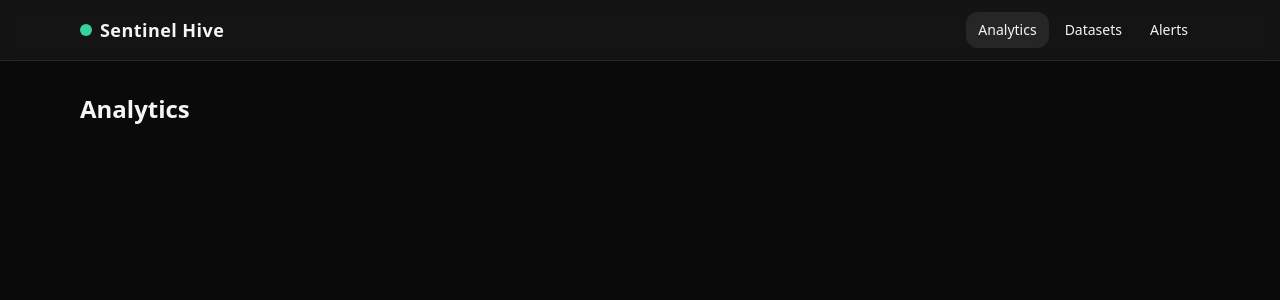
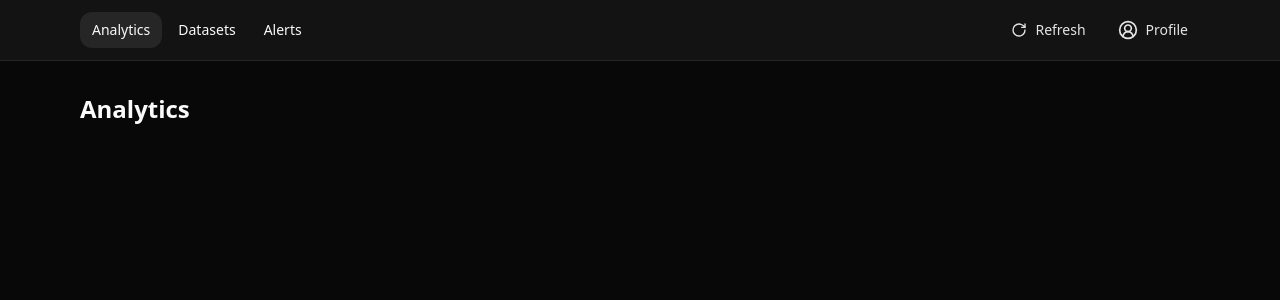
Before and after one commit to Sentinel-Hive/sentinel-client, a React (Vite) app in the folder sentinel-app-client/: page /#/analytics in a window 1280 px wide. Shown: the top 300 px of the page. Built offline with nearby package versions, Linux system fonts and the light colour scheme.

Commit message:
added basic main page with buttons for the analytics, datasets, and alerts page. username and refresh button created. sonner and lucide-react added.

```diff
--- a/sentinel-app-client/package.json
+++ b/sentinel-app-client/package.json
@@ -12,9 +12,11 @@
   "dependencies": {
     "@tauri-apps/api": "^2",
     "@tauri-apps/plugin-opener": "^2",
+    "lucide-react": "^0.544.0",
     "react": "^19.1.0",
     "react-dom": "^19.1.0",
-    "react-router-dom": "^7.9.2"
+    "react-router-dom": "^7.9.2",
+    "sonner": "^2.0.7"
   },
   "devDependencies": {
     "@tauri-apps/cli": "^2",
--- a/sentinel-app-client/src/App.tsx
+++ b/sentinel-app-client/src/App.tsx
@@ -4,10 +4,13 @@ import Header from "./components/Header";
 import Analytics from "./pages/Analytics";
 import Datasets from "./pages/Datasets";
 import Alerts from "./pages/Alerts";
+import { Toaster } from "sonner";
 
 function App() {
     return (
-        <div className="min-h-screen bg-neutral-950 text-neutral-100">
+        <div className="min-h-screen">
+            <Toaster richColors theme="dark" position="bottom-right" />
+
             <Header />
             <main className="mx-auto max-w-6xl px-4 py-8">
                 <Routes>
@@ -18,7 +21,8 @@ function App() {
                     <Route path="/analytics" element={<Analytics />} />
                     <Route path="/datasets" element={<Datasets />} />
                     <Route path="/alerts" element={<Alerts />} />
-                    {/* 404 (optional) */}
+
+                    {/* 404 */}
                     <Route
                         path="*"
                         element={
--- a/sentinel-app-client/src/components/Header.tsx
+++ b/sentinel-app-client/src/components/Header.tsx
@@ -1,21 +1,19 @@
 // src/components/Header.tsx
 import { NavLink } from "react-router-dom";
+import { RotateCw, UserCircle2 } from "lucide-react";
+import { toast } from "sonner";
 
 const navLinkClass =
     "px-3 py-2 rounded-xl text-sm font-medium transition hover:bg-neutral-800/60";
 const activeClass = "bg-neutral-800";
 
 export default function Header() {
+    const notImplemented = () => toast.info("This is not implemented yet");
+
     return (
         <header className="sticky top-0 z-10 border-b border-neutral-800 bg-neutral-900/80 backdrop-blur">
             <div className="mx-auto flex max-w-6xl items-center justify-between px-4 py-3">
-                <div className="flex items-center gap-2">
-                    <span className="inline-block h-3 w-3 rounded-full bg-emerald-400" />
-                    <h1 className="text-lg font-semibold tracking-wide">
-                        Sentinel Hive
-                    </h1>
-                </div>
-
+                {/* Left: nav */}
                 <nav className="flex items-center gap-1">
                     <NavLink
                         to="/analytics"
@@ -42,6 +40,28 @@ export default function Header() {
                         Alerts
                     </NavLink>
                 </nav>
+
+                <div className="flex items-center gap-2">
+                    <button
+                        type="button"
+                        onClick={notImplemented}
+                        aria-label="Refresh"
+                        className="inline-flex items-center gap-2 rounded-xl px-3 py-2 text-sm font-medium text-neutral-200 hover:bg-neutral-800/60 focus:outline-none focus:ring-2 focus:ring-neutral-700"
+                    >
+                        <RotateCw className="h-4 w-4" />
+                        <span className="hidden sm:inline">Refresh</span>
+                    </button>
+
+                    <button
+                        type="button"
+                        onClick={notImplemented}
+                        aria-label="Profile"
+                        className="inline-flex items-center gap-2 rounded-xl px-3 py-2 text-sm font-medium text-neutral-200 hover:bg-neutral-800/60 focus:outline-none focus:ring-2 focus:ring-neutral-700"
+                    >
+                        <UserCircle2 className="h-5 w-5" />
+                        <span className="hidden sm:inline">Profile</span>
+                    </button>
+                </div>
             </div>
         </header>
     );
--- /dev/null
+++ b/sentinel-app-client/src/global.css
@@ -0,0 +1,22 @@
+@tailwind base;
+@tailwind components;
+@tailwind utilities;
+
+/* Yellow & Black theme tokens (HSL values for easy tweaking) */
+:root {
+  --bg: 0 0% 3%;           /* near-black background */
+  --fg: 0 0% 98%;          /* off-white foreground */
+  --muted: 0 0% 12%;       /* muted surface */
+  --border: 0 0% 18%;      /* borders/dividers */
+  --primary: 45 97% 52%;   /* yellow */
+  --primary-foreground: 0 0% 10%;
+
+  color-scheme: dark;
+}
+
+@layer base {
+  body {
+    background-color: hsl(var(--bg));
+    color: hsl(var(--fg));
+  }
+}
--- a/sentinel-app-client/src/index.css
+++ /dev/null
@@ -1,6 +0,0 @@
-/* src/index.css */
-@tailwind base;
-@tailwind components;
-@tailwind utilities;
-
-:root { color-scheme: dark; }
--- a/sentinel-app-client/src/main.tsx
+++ b/sentinel-app-client/src/main.tsx
@@ -3,7 +3,7 @@ import React from "react";
 import ReactDOM from "react-dom/client";
 import App from "./App";
 import { HashRouter } from "react-router-dom";
-import "./index.css";
+import "./global.css";
 
 ReactDOM.createRoot(document.getElementById("root") as HTMLElement).render(
     <React.StrictMode>
```
Also changed, not shown: 1 other file (tests, documents, lock files or other folders).
